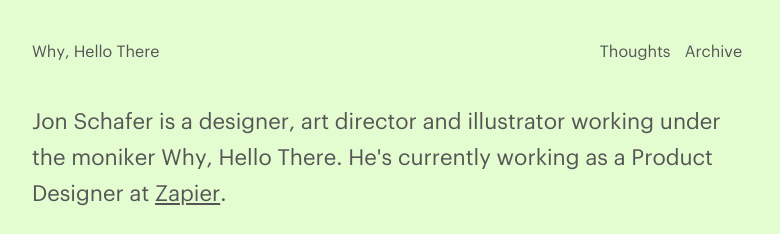
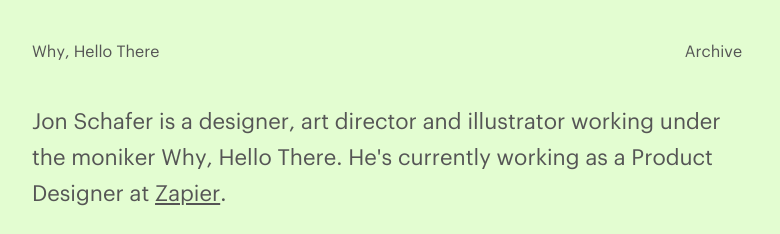
Before and after one commit to jonaschafer/jonaschafer.github.io, a Jekyll site: the page built from index.html, in a window 1280 px wide. Shown: the top 234 px of the page, without its empty margins (248-1028 px from the left). Built offline with Jekyll 4.4.1, drawn with Linux system fonts in a browser that asks for light colours.

Commit message:
removed thoughts from nav as to keep writing sandbox in Dropbox Paper

```diff
--- a/_includes/navigation.html
+++ b/_includes/navigation.html
@@ -7,7 +7,7 @@
     <div class="right">
       <!-- <a class="no-underline" href="/work">Work</a> -->
       <!-- <a class="no-underline" href="/contact">Contact</a> -->
-      <a class="no-underline" href="/thoughts">Thoughts</a>
+      <!-- <a class="no-underline" href="/thoughts">Thoughts</a> -->
       <a class="no-underline" href="/archive">Archive</a>
     </div>
   </div>
```
